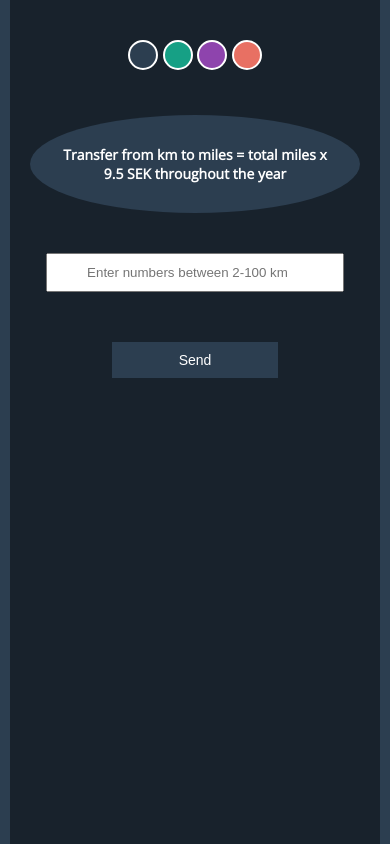
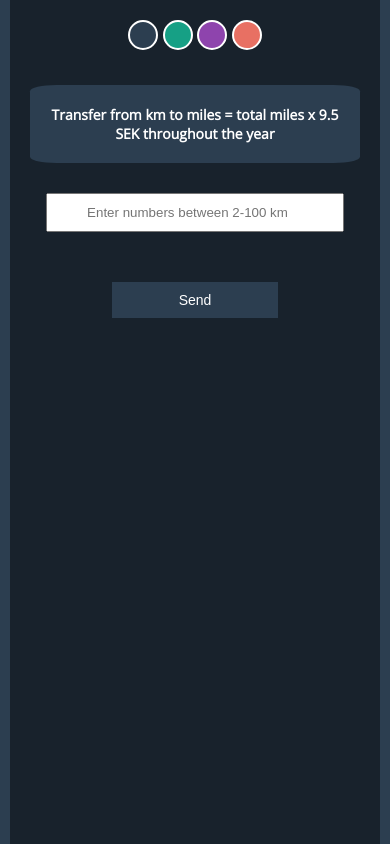
Before and after one commit to shhm8905/template-2, a plain HTML site: page index.html in a window 390 px wide. Drawn offline with nearby package versions, Linux system fonts and the light colour scheme.

Commit message:
change size

```diff
--- a/style.css
+++ b/style.css
@@ -134,12 +134,20 @@ body {
   .my-text {
     width: 90%;
   }
+  .container h3{
+    margin: 30px auto;
+    border-radius: 8%;
+    padding: 20px;
+  }
+  .color-switcher{
+    margin: 20px auto;
+  }
 }
 @media screen and (max-width: 768px) {
   .container h3 {
     font-size: 17px;
     width: 100%;
-    padding: 30px;
+
   }
   .inpt {
     width: 75%;
@@ -175,6 +183,6 @@ body {
     margin-top: 50px;
   }
   .color-switcher{
-    margin: 20px auto;
+    margin:0 auto;
   }
 }
```
